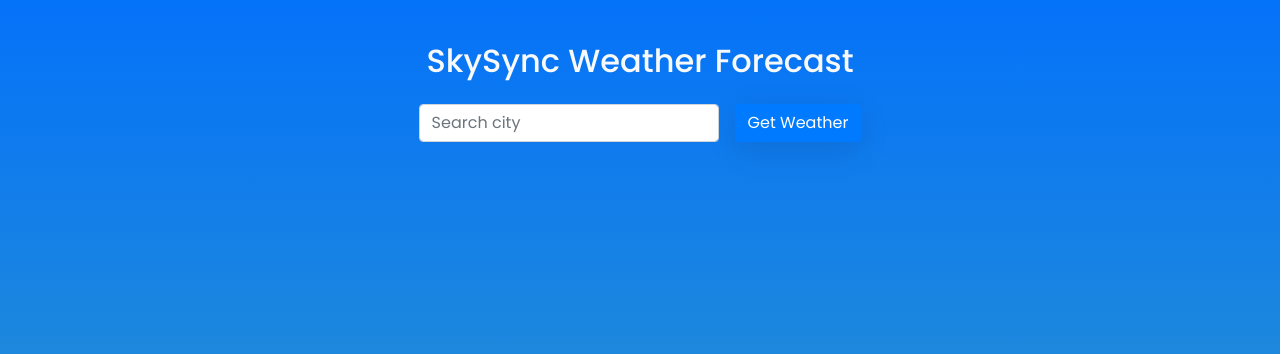
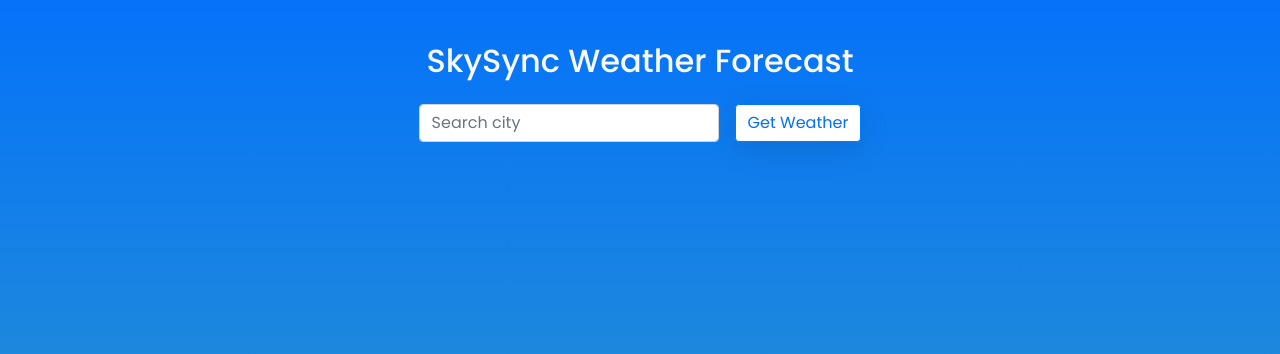
Before and after one commit to azaraverse/SkySync, a Flask app: page / in a window 1280 px wide. Shown: the part 66-420 px from the top of the page. Run offline with Flask 2, Linux system fonts and the light colour scheme; some libraries are stand-ins or nearby versions.

Commit message:
change button style

```diff
--- a/src/app/static/css/main.css
+++ b/src/app/static/css/main.css
@@ -67,6 +67,11 @@ a:hover, a:focus, a:active {
 
 .btn {
     box-shadow: 0 8px 32px rgba(0, 0, 0, 0.1);
+}
+
+.btn-outline-primary {
+    background-color: #fff !important;
+    color: #006eff !important;
 }
 
 .spinner-border {
--- a/src/app/templates/index.html
+++ b/src/app/templates/index.html
@@ -10,7 +10,7 @@
             {{ form.city(class="form-control", placeholder="Search city") }}
         </div>
         <div class="form-group mx-2">
-            {{ form.submit(class="btn btn-primary") }}
+            {{ form.submit(class="btn btn-outline-primary") }}
         </div>
     </form>
 </div>
```
